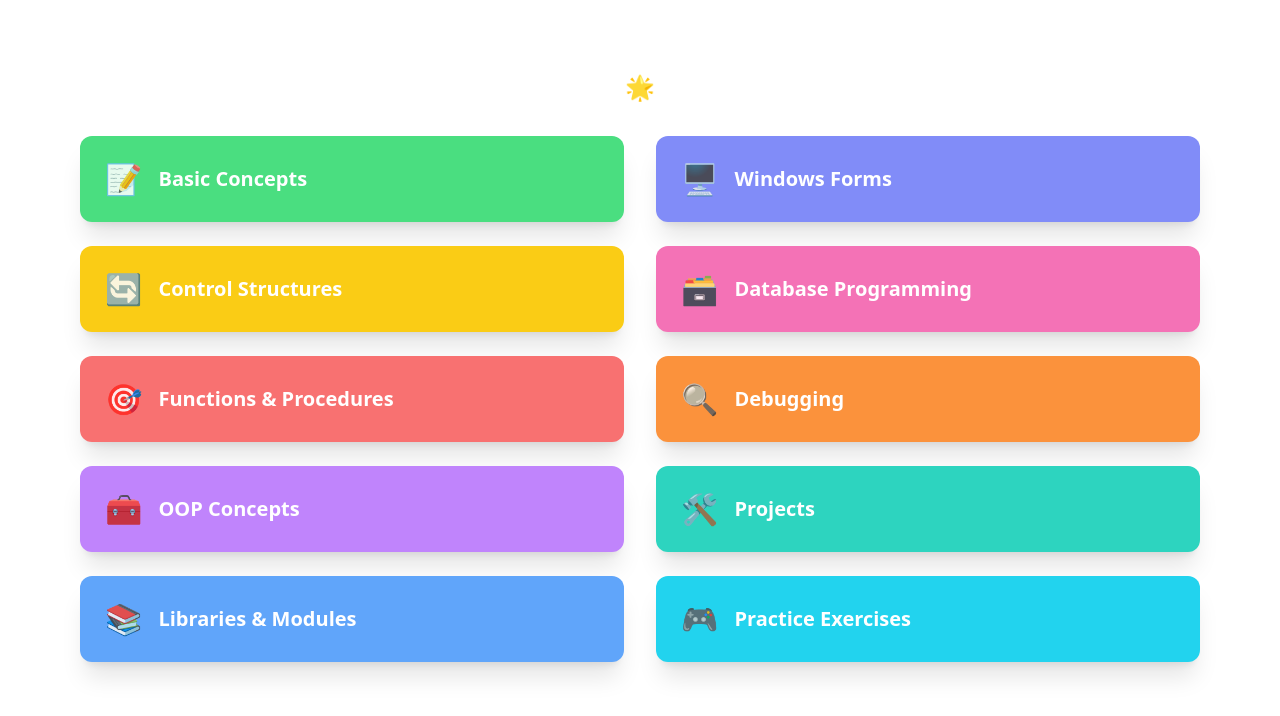
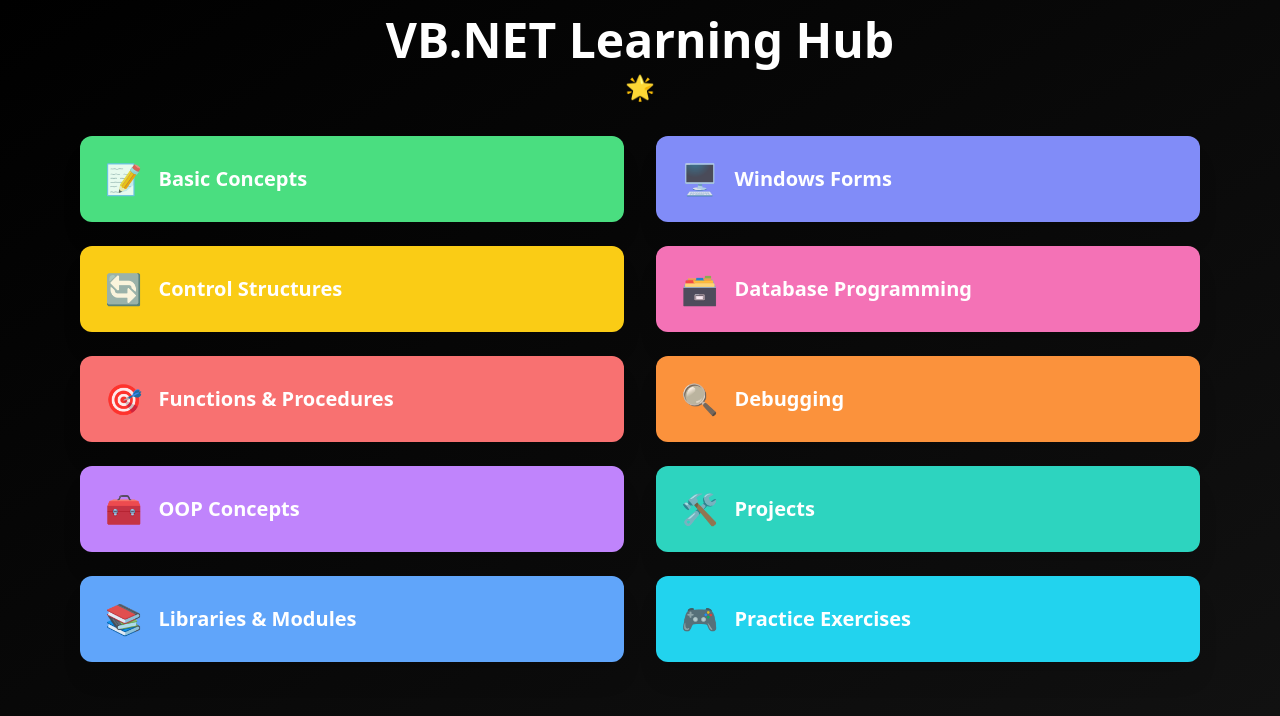
Before and after one commit to venidss/vbexpole.github.io, a React (Vite) app: page / in a window 1280 px wide. Shown: the top 716 px of the page. Built offline with nearby package versions, Linux system fonts and the light colour scheme.

Commit message:
Fix: Enforce dark mode and consistent background colors

```diff
--- a/index.html
+++ b/index.html
@@ -1,5 +1,5 @@
 <!doctype html>
-<html lang="en">
+<html lang="en" class="dark">
   <head>
     <meta charset="UTF-8" />
     <link rel="icon" type="image/svg+xml" href="/vite.svg" />
--- a/src/App.tsx
+++ b/src/App.tsx
@@ -23,8 +23,8 @@
 
   return (
     <ErrorBoundary>
-      <Suspense fallback={<div className="h-screen w-screen flex items-center justify-center"><LoadingSpinner size="large" /></div>}>
-        <div className="h-screen w-screen bg-gradient-to-br from-black-500 to-gray-1000 p-4 overflow-hidden">
+      <Suspense fallback={<div className="h-screen w-screen flex items-center justify-center dark:bg-black"><LoadingSpinner size="large" /></div>}>
+        <div className="h-screen w-screen bg-gradient-to-br from-gray-900 to-black p-4 overflow-hidden dark:from-black dark:to-gray-900">
           <div className="h-full w-full">
             <div className="text-center mb-8">
               <h1 className="text-5xl font-bold text-white mb-2">VB.NET Learning Hub</h1>
--- a/src/index.css
+++ b/src/index.css
@@ -4,9 +4,9 @@
   line-height: 1.5;
   font-weight: 400;
 
-  color-scheme: light dark;
+  color-scheme: dark;
   color: rgba(255, 255, 255, 0.87);
-  background-color: #ffffff;
+  background-color: #000000;
 
   font-synthesis: none;
   text-rendering: optimizeLegibility;
--- a/tailwind.config.js
+++ b/tailwind.config.js
@@ -4,8 +4,16 @@
     "./index.html",
     "./src/**/*.{js,ts,jsx,tsx}"
   ],
+  darkMode: 'class',
   theme: {
-    extend: {},
+    extend: {
+      colors: {
+        'gray': {
+          900: '#121212',
+          1000: '#090909'
+        }
+      }
+    },
   },
   plugins: [],
 };
```
